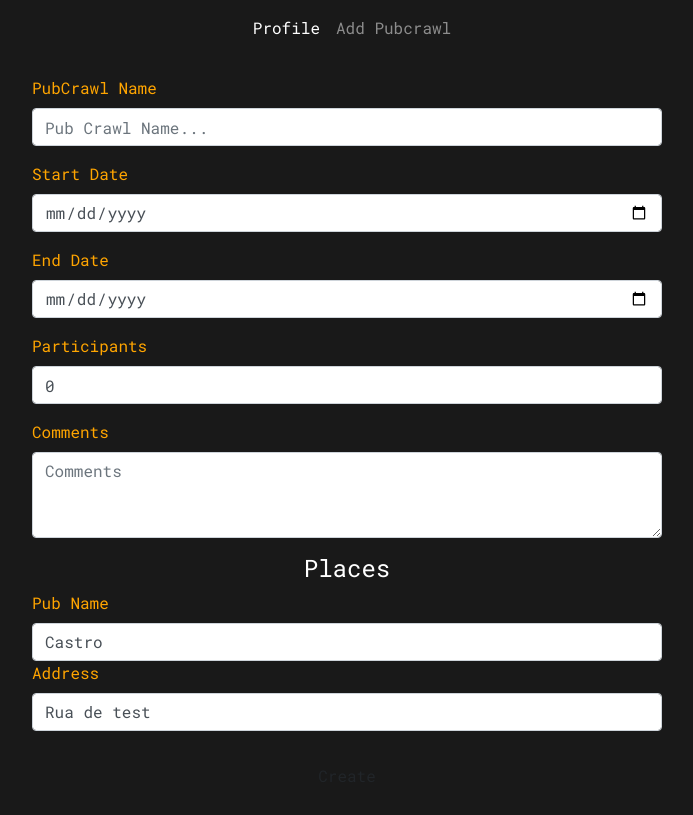
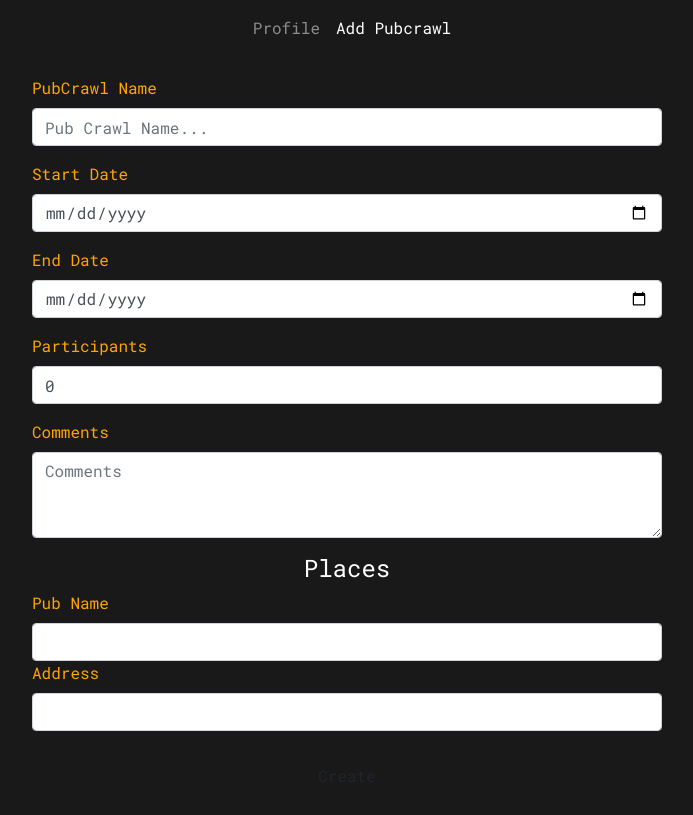
Before and after one commit to PatriciaRosalis/Lx_Crawl, a React (Create React App) app in the folder client/: page /add-pubcrawl in a window 1280 px wide. Shown: the whole page, without its empty margins (288-981 px from the left). Built offline with nearby package versions, Linux system fonts and the light colour scheme; sample sign-in values are in the browser's storage.

Commit message:
Add button logout profile, change navbar

```diff
--- a/client/src/components/App.jsx
+++ b/client/src/components/App.jsx
@@ -27,7 +27,7 @@ export default class App extends Component {
 
         <Switch>
           <Route path="/" exact component={Home} />
-          <Route path="/add-pubcrawl" component={AddPubCrawl} />
+          {api.isLoggedIn() && <Route path="/add-pubcrawl" component={AddPubCrawl} />}
           <Route path="/pubcrawl-detail/:pubCrawlId" component={PubCrawlDetail} />
           <Route path="/edit-pubcrawl/:pubCrawlId" component={EditPubCrawl} />
           <Route path="/signup" component={Signup} />
--- a/client/src/components/pages/AddPubCrawl.jsx
+++ b/client/src/components/pages/AddPubCrawl.jsx
@@ -9,7 +9,7 @@ export default class AddPubCrawl extends Component {
     super(props)
     this.state = {
       name: "",
-      places: [{ namePub: "Castro", address: "Rua de test" }],
+      places: [{ namePub: "", address: "" }],
       comments: "",
       startDate: new Date(),
       endDate: new Date(),
--- a/client/src/components/pages/Navbar.jsx
+++ b/client/src/components/pages/Navbar.jsx
@@ -1,21 +1,21 @@
 import React from 'react';
-import { Link } from 'react-router-dom';
+import { NavLink } from 'react-router-dom';
 
 function Navbar() {
   return (
     <div className="Navbar">
-      <nav className="navbar navbar-expand-lg navbar-dark ">
+      <nav className="navbar navbar-expand navbar-dark ">
         <button className="navbar-toggler" type="button" data-toggle="collapse" data-target="#navbarTogglerDemo03" aria-controls="navbarTogglerDemo03" aria-expanded="false" aria-label="Toggle navigation">
           <span className="navbar-toggler-icon"></span>
         </button>
 
         <div className="collapse navbar-collapse" id="navbarTogglerDemo03">
           <ul className="navbar-nav mr-auto mt-2 mt-lg-0">
-            <li className="nav-item active">
-              <Link className="nav-link" to="/profile">Profile <span className="sr-only">(current)</span></Link>
+            <li className="nav-item">
+              <NavLink className="nav-link" to="/profile">Profile <span className="sr-only">(current)</span></NavLink>
             </li>
             <li className="nav-item">
-              <Link className="nav-link" to="/add-pubcrawl">Add Pubcrawl</Link>
+              <NavLink className="nav-link" to="/add-pubcrawl">Add Pubcrawl</NavLink>
             </li>
           </ul>
         </div>
--- a/client/src/components/pages/Profile.jsx
+++ b/client/src/components/pages/Profile.jsx
@@ -12,6 +12,22 @@ export default class Profile extends Component {
     }
   }
 
+  handleInputChange(event) {
+    this.setState({
+      [event.target.name]: event.target.value
+    })
+  }
+
+  handleLogout(e) {
+    e.preventDefault()
+    api.logout()
+      .then(result => {
+        console.log('SUCCESS!')
+        this.props.history.push("/") // Redirect to the home page
+      })
+      .catch(err => this.setState({ message: err.toString() }))
+  }
+
   render() {
     return (
       <div className="Profile">
@@ -24,8 +40,9 @@ export default class Profile extends Component {
           <div className="_2container">
           <Link to={'/add-pubcrawl'} className="btns">
           New Pub Crawl</Link>
-          <Link to={'/logout'}><button onClick={(e) => this.handleClick(e)}>
-            Logout</button></Link>
+          <br />
+          <button className="btns" onClick={(e) => this.handleLogout(e)}>
+            Logout</button>
           </div>
         </div>
 
```
